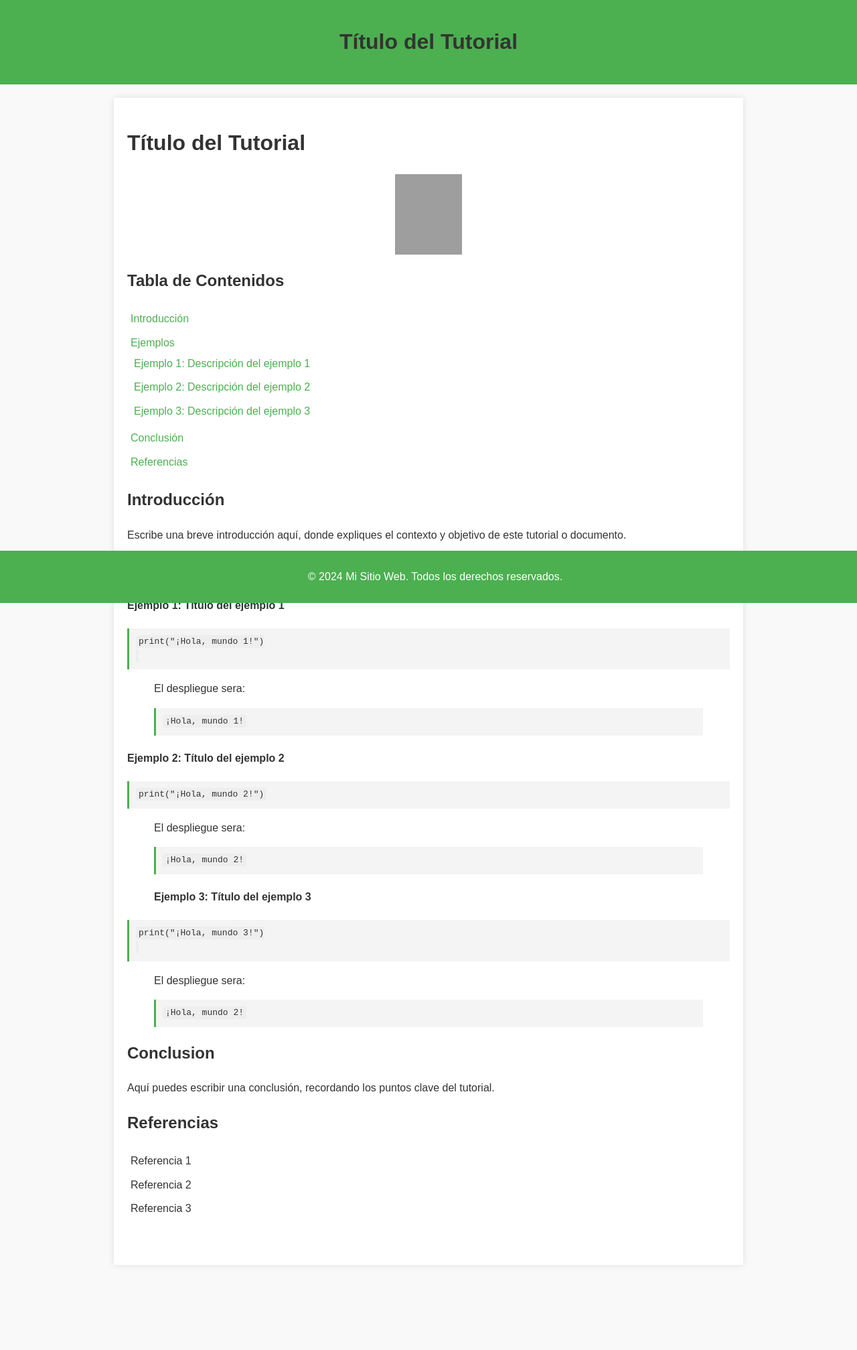
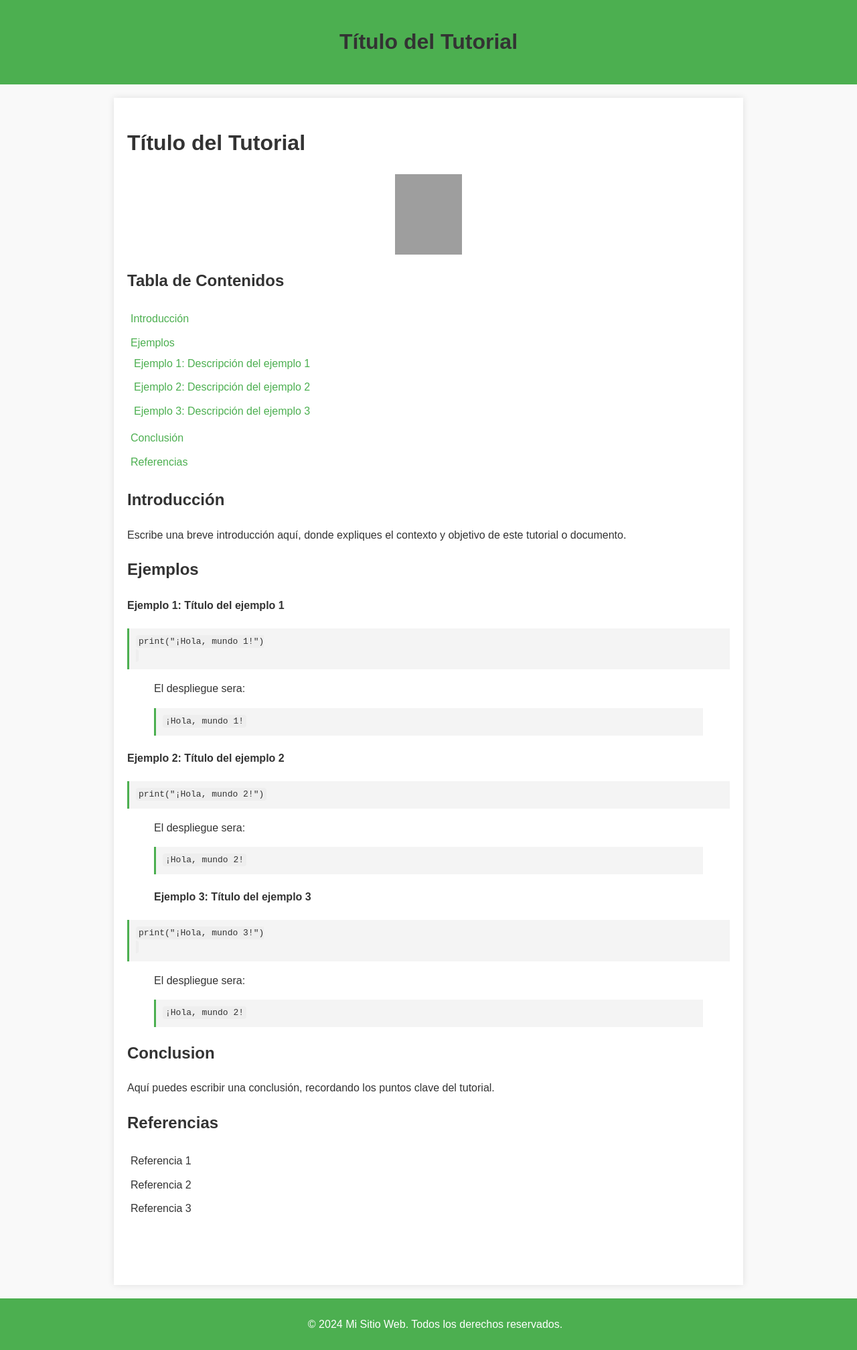
Before and after one commit to laulm/laulm.github.io, a Jekyll site: the page built from _tutorials/template.md, in a window 1280 px wide. Shown: the whole page at 67% size. Built offline with Jekyll 4.4.1, drawn with Linux system fonts in a browser that asks for light colours; before the commit the page ends 1908 px from its top, so only the background shows below that; grey boxes are pictures that could not be loaded.

Commit message:
Designs for markdown2.02

```diff
--- a/css/styles.css
+++ b/css/styles.css
@@ -24,7 +24,7 @@ body {
     background-color: white;
     box-shadow: 0 0 10px rgba(0, 0, 0, 0.1);
     min-height: 80vh; /* Ajusta esto para que el main cubra más altura */
-    padding-bottom: 50px; /* Añade espacio extra en la parte inferior */
+    padding-bottom: 80px; /* Añade espacio extra en la parte inferior */
   }
 
   /* Estilo para el pie de página */
@@ -33,7 +33,7 @@ body {
     color: white;
     text-align: center;
     padding: 10px;
-    position: fixed;
+    position: relative;
     bottom: 0;
     width: 100%;
   }
```
